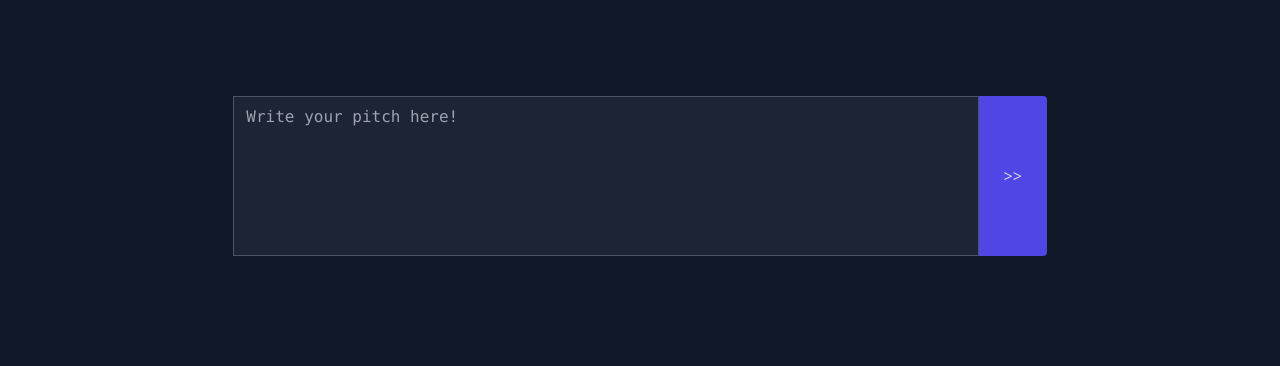
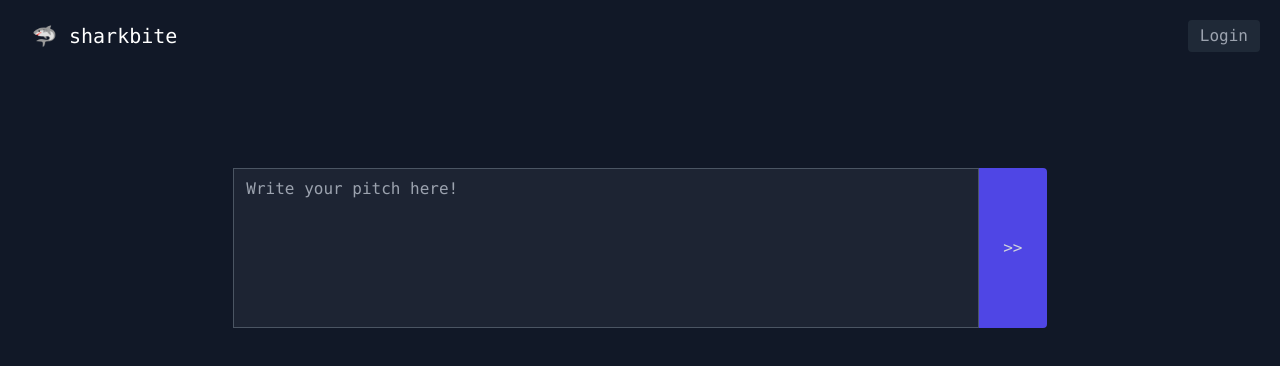
Before and after one commit to yuvaraj-06/sharkbite-fe, a Svelte app: page / in a window 1280 px wide. Shown: the top 366 px of the page. Built offline with nearby package versions, Linux system fonts and the light colour scheme.

Commit message:
Add header with logo and button

```diff
--- /dev/null
+++ b/src/Header.svelte
@@ -0,0 +1,36 @@
+<header>
+    <div
+        class="container mx-auto flex flex-wrap p-5 flex-col md:flex-row items-center"
+    >
+        <a
+            class="flex title-font font-medium items-center text-white mb-4 md:mb-0"
+        >
+            <!-- <svg
+                xmlns="http://www.w3.org/2000/svg"
+                fill="none"
+                stroke="currentColor"
+                stroke-linecap="round"
+                stroke-linejoin="round"
+                stroke-width="2"
+                class="w-10 h-10 text-white p-2 bg-indigo-500 rounded-full"
+                viewBox="0 0 24 24"
+            >
+                <path
+                    d="M12 2L2 7l10 5 10-5-10-5zM2 17l10 5 10-5M2 12l10 5 10-5"
+                />
+            </svg> -->
+
+            <span class="ml-3 text-xl">🦈 sharkbite</span>
+        </a>
+        <nav
+            class="md:ml-auto flex flex-wrap items-center text-base justify-center"
+        >
+            <!-- <a class="mr-5 hover:text-white">First Link</a>
+            <a class="mr-5 hover:text-white">Second Link</a> -->
+        </nav>
+        <button
+            class="inline-flex items-center bg-gray-800 border-0 py-1 px-3 focus:outline-none hover:bg-gray-700 rounded text-base mt-4 md:mt-0"
+            >Login
+        </button>
+    </div>
+</header>
--- a/src/MainPage.svelte
+++ b/src/MainPage.svelte
@@ -4,10 +4,13 @@
     import MainButton from "./MainButton.svelte";
     import WaveFooter from "./WaveFooter.svelte";
     import { responses } from "./stores";
+    import Header from "./Header.svelte";
+
     responses.subscribe((q) => console.log(q));
 </script>
 
-<div class="text-gray-400 body-font">
+<div class="text-gray-400 body-font font-mono">
+    <Header />
     <div class="container px-5 py-24 mx-auto flex flex-col lg:w-4/6 space-y-10">
         <!-- <h1>You</h1> -->
         <TextArea />
```
